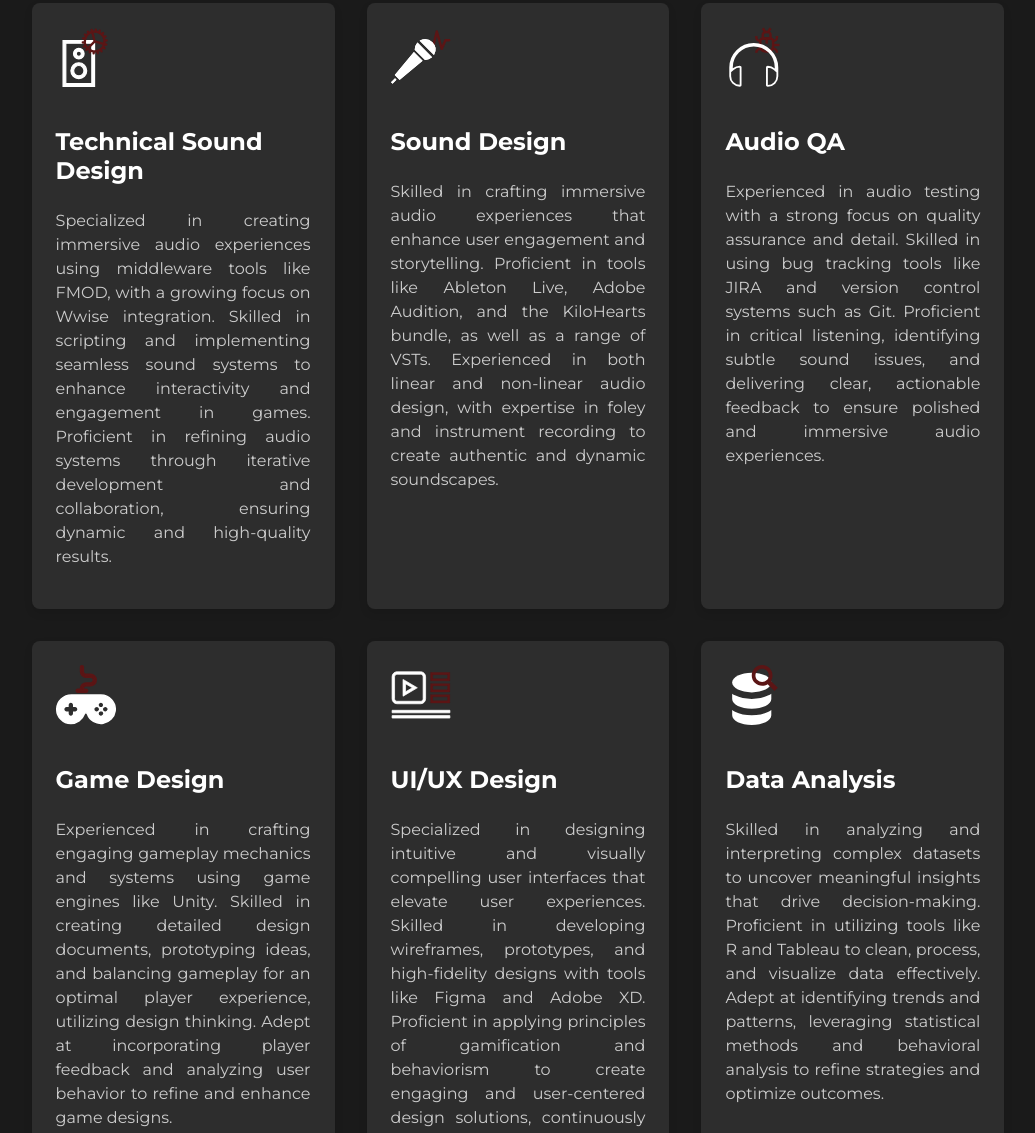
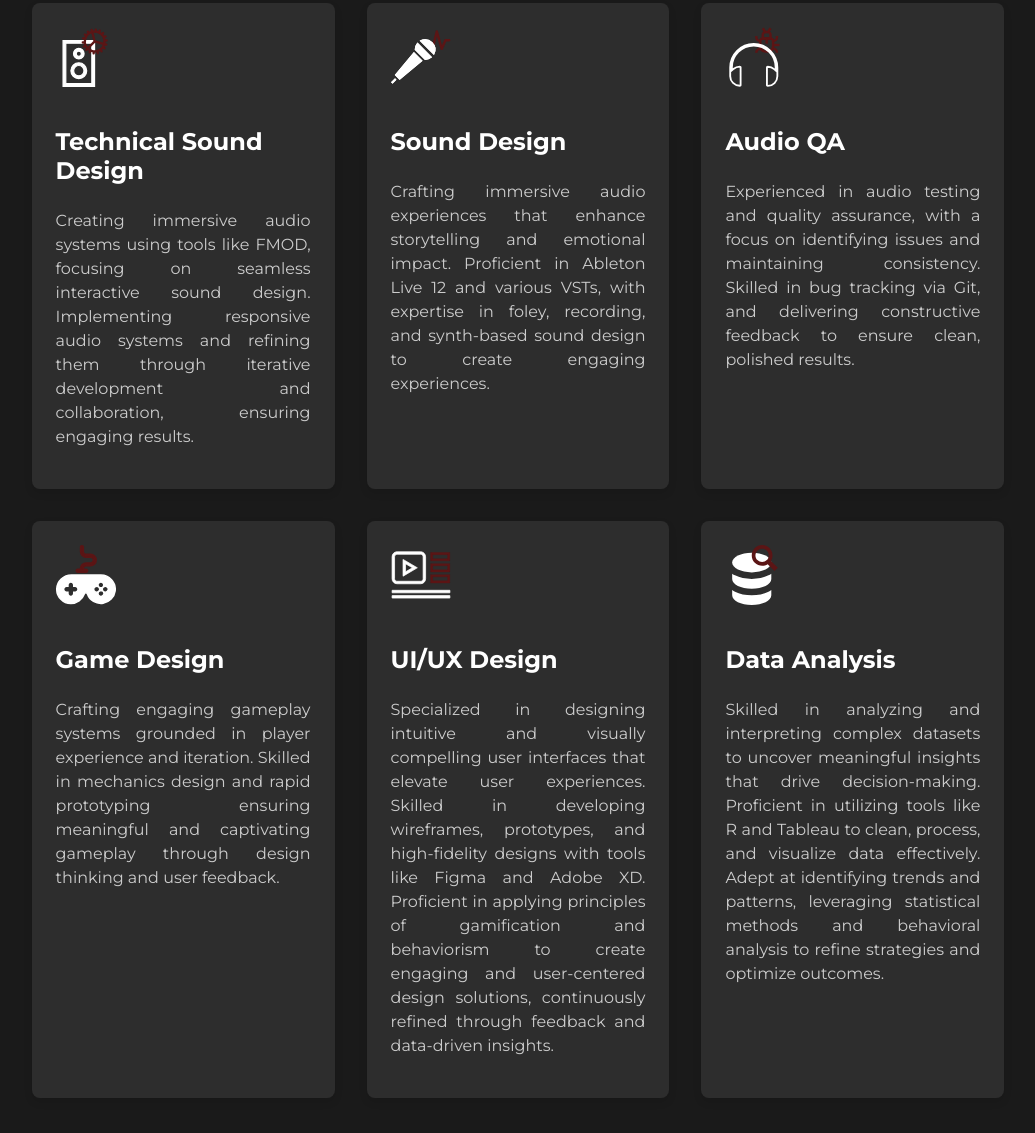
Before and after one commit to Heta2004/heta2004.github.io, a plain HTML site: page services.html in a window 1280 px wide. Shown: the part 1047-2180 px from the top of the page, without its empty margins (122-1157 px from the left). Drawn offline with nearby package versions, Linux system fonts and the light colour scheme.

Commit message:
Done until Game Design - Service Page

```diff
--- a/services.html
+++ b/services.html
@@ -58,22 +58,22 @@
       <div class="service-item">
         <img src="svg/Tech_Sound_Des.svg" alt="Technical Sound Design Icon">
         <h3>Technical Sound Design</h3>
-        <p>Specialized in creating immersive audio experiences using middleware tools like FMOD, with a growing focus on Wwise integration. Skilled in scripting and implementing seamless sound systems to enhance interactivity and engagement in games. Proficient in refining audio systems through iterative development and collaboration, ensuring dynamic and high-quality results.</p>
+        <p>Creating immersive audio systems using tools like FMOD, focusing on seamless interactive sound design. Implementing responsive audio systems and refining them through iterative development and collaboration, ensuring engaging results.</p>
       </div>
       <div class="service-item">
         <img src="svg/Sound_Des.svg" alt="Sound Design Icon">
         <h3>Sound Design</h3>
-        <p>Skilled in crafting immersive audio experiences that enhance user engagement and storytelling. Proficient in tools like Ableton Live, Adobe Audition, and the KiloHearts bundle, as well as a range of VSTs. Experienced in both linear and non-linear audio design, with expertise in foley and instrument recording to create authentic and dynamic soundscapes.</p>
+        <p>Crafting immersive audio experiences that enhance storytelling and emotional impact. Proficient in Ableton Live 12 and various VSTs, with expertise in foley, recording, and synth-based sound design to create engaging experiences.</p>
       </div>
       <div class="service-item">
         <img src="svg/Audio_QA.svg" alt="Audio QA Icon">
         <h3>Audio QA</h3>
-        <p>Experienced in audio testing with a strong focus on quality assurance and detail. Skilled in using bug tracking tools like JIRA and version control systems such as Git. Proficient in critical listening, identifying subtle sound issues, and delivering clear, actionable feedback to ensure polished and immersive audio experiences.</p>
+        <p>Experienced in audio testing and quality assurance, with a focus on identifying issues and maintaining consistency. Skilled in bug tracking via Git, and delivering constructive feedback to ensure clean, polished results.</p>
       </div>
       <div class="service-item">
         <img src="svg/Game_Des.svg" alt="Game Design Icon">
         <h3>Game Design</h3>
-        <p>Experienced in crafting engaging gameplay mechanics and systems using game engines like Unity. Skilled in creating detailed design documents, prototyping ideas, and balancing gameplay for an optimal player experience, utilizing design thinking. Adept at incorporating player feedback and analyzing user behavior to refine and enhance game designs.</p>
+        <p>Crafting engaging gameplay systems grounded in player experience and iteration. Skilled in mechanics design and rapid prototyping ensuring meaningful and captivating gameplay through design thinking and user feedback.</p>
       </div>
       <div class="service-item">
         <img src="svg/UI_UX.svg" alt="UI/UX Icon">
```
Also changed, not shown: about.html (+1 -1 lines), index.html (+1 -1 lines).
